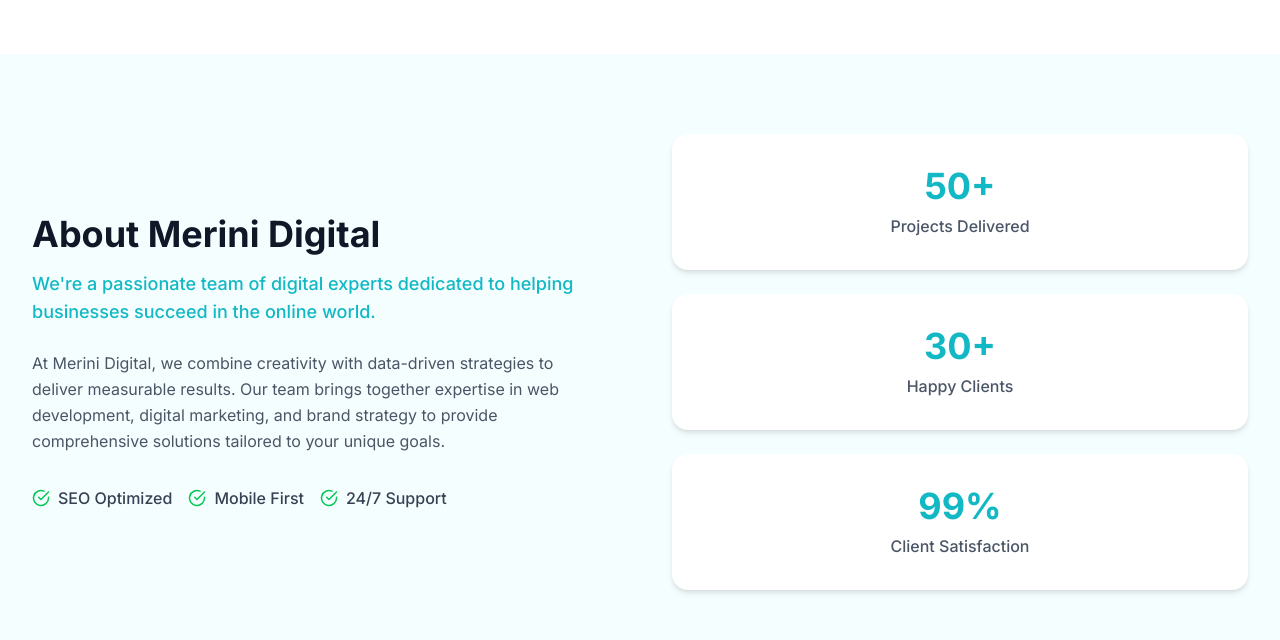
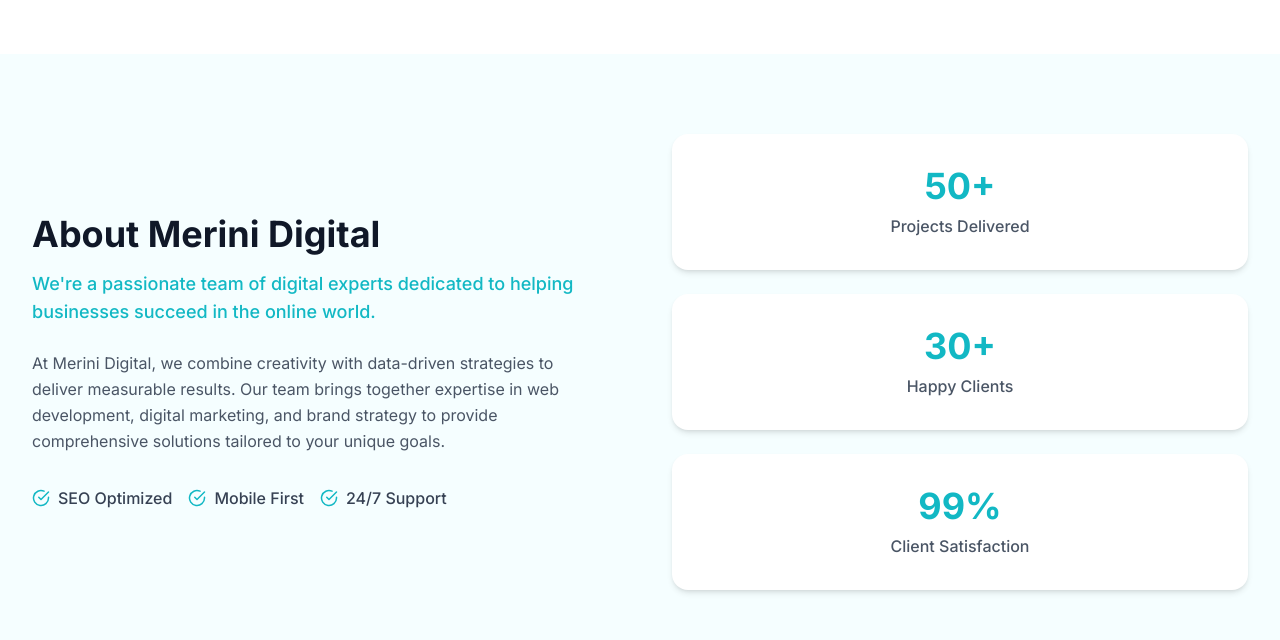
Before and after one commit to moncefdegital-web/merini-digital-platform, a React (Vite) app: page / in a window 1280 px wide. Shown: the part 1640-2280 px from the top of the page. Built offline with nearby package versions, Linux system fonts and the light colour scheme.

Commit message:
Align About section accents with brand

```diff
--- a/src/components/About.tsx
+++ b/src/components/About.tsx
@@ -5,47 +5,25 @@
   const { t, dir } = useLanguage();
 
   return (
-    <section id="about" className="py-20 bg-[#F5FEFF]" dir={dir}>
-      <div className="max-w-7xl mx-auto px-4 sm:px-6 lg:px-8">
-        <div className="grid grid-cols-1 lg:grid-cols-2 gap-16 items-center">
-          {/* Content */}
+    <section id="about" className="bg-[#F5FEFF] py-20" dir={dir}>
+      <div className="mx-auto max-w-7xl px-4 sm:px-6 lg:px-8">
+        <div className="grid grid-cols-1 items-center gap-16 lg:grid-cols-2">
           <div>
-            <h2 className="text-3xl sm:text-4xl font-bold text-gray-900 mb-4">
-              {t.about.title}
-            </h2>
-            <p className="text-lg text-[#12B8C4] font-medium mb-6">
-              {t.about.subtitle}
-            </p>
-            <p className="text-gray-600 leading-relaxed mb-8">
-              {t.about.description}
-            </p>
+            <h2 className="mb-4 text-3xl font-bold text-gray-900 sm:text-4xl">{t.about.title}</h2>
+            <p className="mb-6 text-lg font-medium text-[#12B8C4]">{t.about.subtitle}</p>
+            <p className="mb-8 leading-relaxed text-gray-600">{t.about.description}</p>
             <div className="flex flex-wrap gap-4">
-              <div className="flex items-center gap-2 text-gray-700">
-                <CheckCircle size={18} className="text-green-500" />
-                <span className="font-medium">SEO Optimized</span>
-              </div>
-              <div className="flex items-center gap-2 text-gray-700">
-                <CheckCircle size={18} className="text-green-500" />
-                <span className="font-medium">Mobile First</span>
-              </div>
-              <div className="flex items-center gap-2 text-gray-700">
-                <CheckCircle size={18} className="text-green-500" />
-                <span className="font-medium">24/7 Support</span>
-              </div>
+              <div className="flex items-center gap-2 text-gray-700"><CheckCircle size={18} className="text-[#12B8C4]" /><span className="font-medium">SEO Optimized</span></div>
+              <div className="flex items-center gap-2 text-gray-700"><CheckCircle size={18} className="text-[#12B8C4]" /><span className="font-medium">Mobile First</span></div>
+              <div className="flex items-center gap-2 text-gray-700"><CheckCircle size={18} className="text-[#12B8C4]" /><span className="font-medium">24/7 Support</span></div>
             </div>
           </div>
 
-          {/* Stats */}
-          <div className="grid grid-cols-1 sm:grid-cols-3 lg:grid-cols-1 gap-6">
+          <div className="grid grid-cols-1 gap-6 sm:grid-cols-3 lg:grid-cols-1">
             {t.about.stats.map((stat, index) => (
-              <div
-                key={index}
-                className="p-8 rounded-2xl bg-white shadow-md text-center"
-              >
-                <div className="text-4xl font-bold text-[#12B8C4] mb-2">
-                  {stat.value}
-                </div>
-                <div className="text-gray-600 font-medium">{stat.label}</div>
+              <div key={index} className="rounded-2xl bg-white p-8 text-center shadow-md">
+                <div className="mb-2 text-4xl font-bold text-[#12B8C4]">{stat.value}</div>
+                <div className="font-medium text-gray-600">{stat.label}</div>
               </div>
             ))}
           </div>
```
